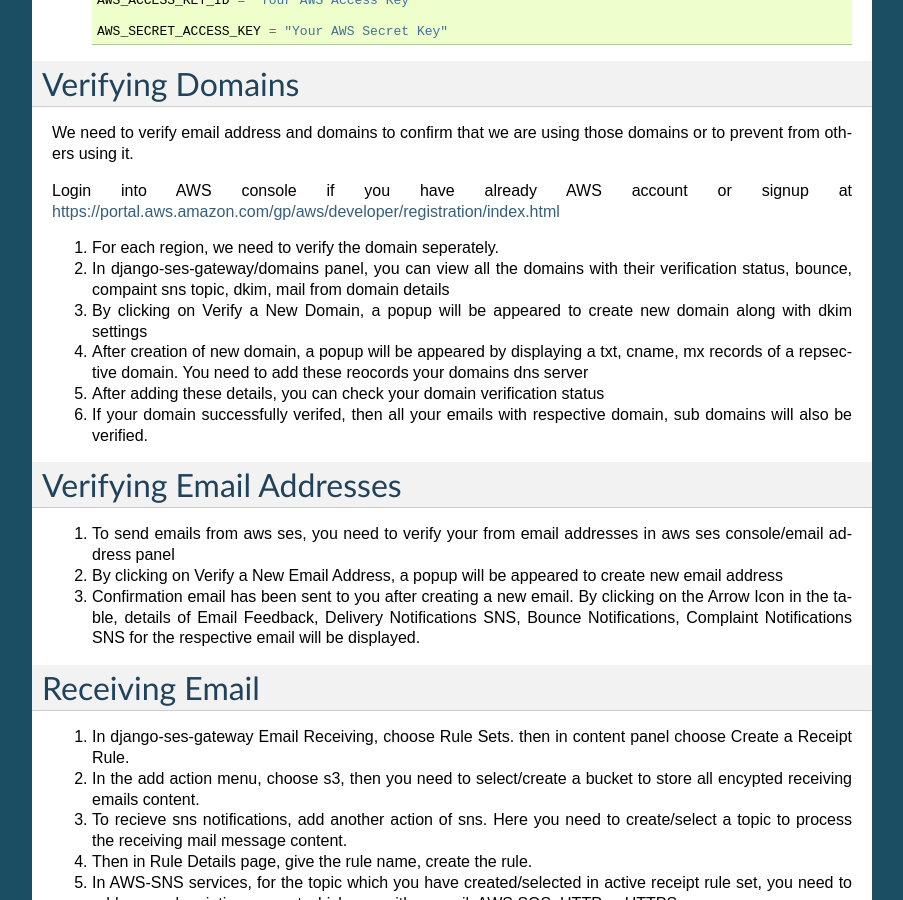
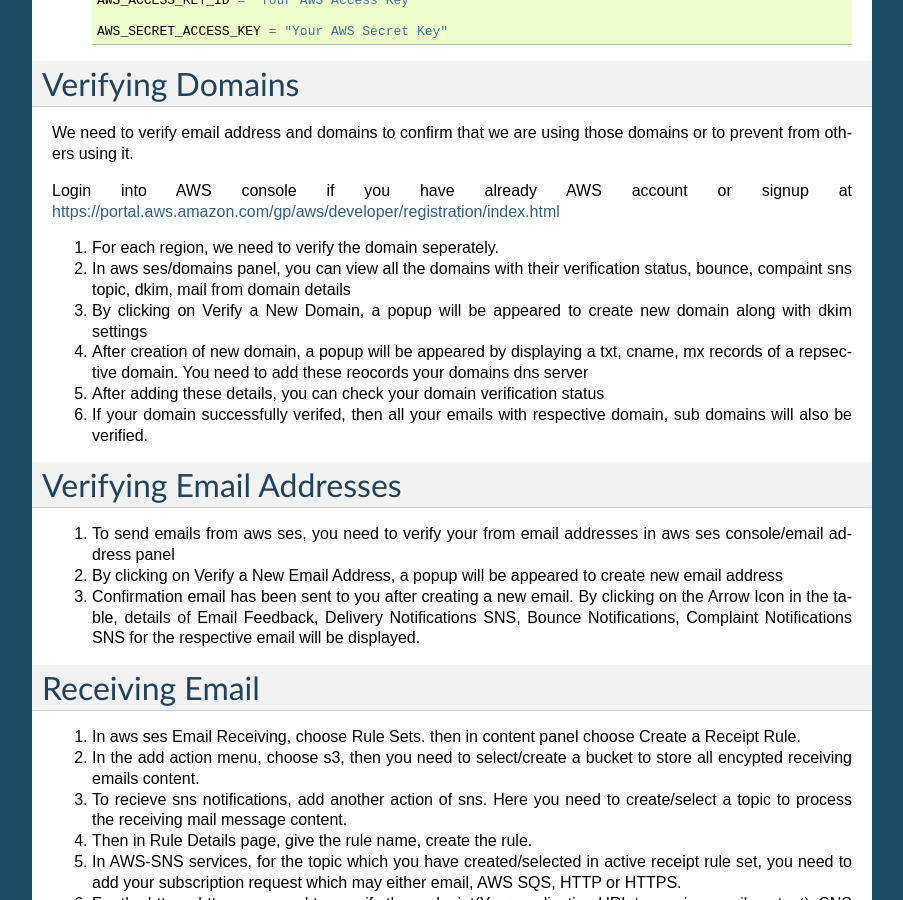
Before and after one commit to MicroPyramid/django-email-gateway, a Sphinx documentation site: the page built from docs/source/index.rst, in a window 1280 px wide and 900 px high, scrolled down 803 px. Shown: the whole window, without its empty margins (198-1101 px from the left). Built offline with Sphinx 7.4.7, drawn with Linux system fonts in a browser that asks for light colours.

Commit message:
updated documentation

```diff
--- a/docs/source/index.rst
+++ b/docs/source/index.rst
@@ -52,7 +52,7 @@
 Login into AWS console if you have already AWS account or signup at https://portal.aws.amazon.com/gp/aws/developer/registration/index.html
 
 1. For each region, we need to verify the domain seperately.
-2. In django-ses-gateway/domains panel, you can view all the domains with their verification status, bounce, compaint sns topic, dkim, mail from domain details
+2. In aws ses/domains panel, you can view all the domains with their verification status, bounce, compaint sns topic, dkim, mail from domain details
 3. By clicking on Verify a New Domain, a popup will be appeared to create new domain along with dkim settings
 4. After creation of new domain, a popup will be appeared by displaying a txt, cname, mx records of a repsective domain. You need to add these reocords your domains dns server
 5. After adding these details, you can check your domain verification status
@@ -68,7 +68,7 @@
 
 Receiving Email
 =================
-1. In django-ses-gateway Email Receiving, choose Rule Sets. then in content panel choose Create a Receipt Rule.
+1. In aws ses Email Receiving, choose Rule Sets. then in content panel choose Create a Receipt Rule.
 2. In the add action menu, choose s3, then you need to select/create a bucket to store all encypted receiving emails content.
 3. To recieve sns notifications, add another action of sns. Here you need to create/select a topic to process the receiving mail message content.
 4. Then in Rule Details page, give the rule name, create the rule.
--- a/setup.py
+++ b/setup.py
@@ -23,9 +23,9 @@
 setup(
     name='django-ses-gateway',
     version='0.0.1',
-    packages=[],
+    packages=['django_ses_gateway'],
     include_package_data=True,
-    description='A Django deployment package for all hosting types.',
+    description='A django package which act as a gateway to send and receive email with amazon SES.',
     long_description=README,
     url='https://github.com/MicroPyramid/django-ses-gateway',
     author='Micropyramid',
@@ -47,5 +47,6 @@
     install_requires=[
         "django",
         "boto",
+        "lxml",
     ],
 )
```
